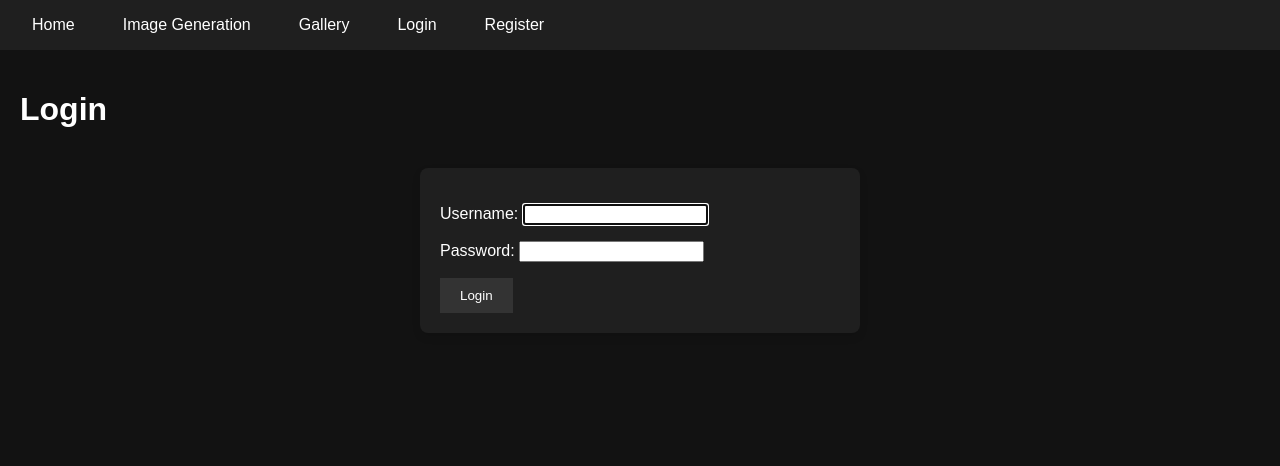
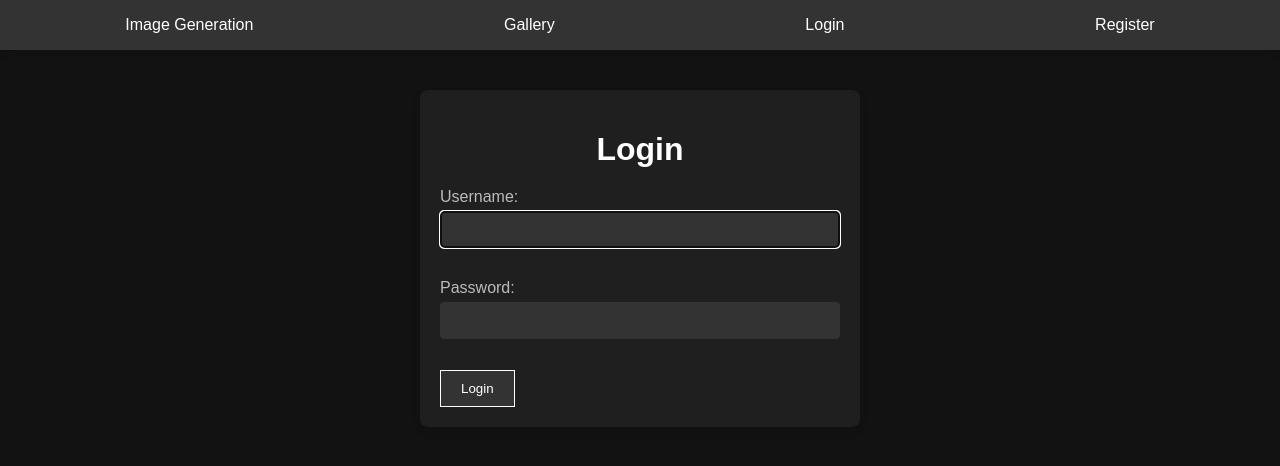
Before and after one commit to hekoshi3/TP-KSP_4s_2k, a Django app: page /accounts/login/ in a window 1280 px wide. Shown: the top 466 px of the page. Run offline with Django 5.2, Linux system fonts and the light colour scheme.

Commit message:
Тестовая версия
Вроде почти все функции реализованы. Доработан профиль и галерея

```diff
--- a/myproject/myapp/templates/gallery.html
+++ b/myproject/myapp/templates/gallery.html
@@ -72,7 +72,7 @@
             text-align: center;
             cursor: pointer;
             overflow: hidden;
-            width: var(--image-width, 300px); /* Default width */
+            width: var(--image-width, 350px); /* Default width */
             transition: width 0.3s ease;
         }
         .gallery-item img {
@@ -174,7 +174,7 @@
     <h1 style="text-align: center; margin-top: 20px;">Gallery</h1>
     <div class="slider-container">
         <label for="sizeSlider">Размер изображений:</label>
-        <input type="range" id="sizeSlider" min="100" max="600" value="300">
+        <input type="range" id="sizeSlider" min="100" max="600" value="350">
     </div>
     <div class="gallery" id="gallery">
         {% for item in gallery_items %}
--- a/myproject/myapp/templates/registration/login.html
+++ b/myproject/myapp/templates/registration/login.html
@@ -2,9 +2,9 @@
 <html lang="en">
 <head>
     <meta charset="UTF-8">
-    <meta name="viewport" content="width=device-width, initial-scale=1.0">
     <title>Login</title>
     <style>
+        /* General styles */
         body {
             background-color: #121212;
             color: #ffffff;
@@ -13,49 +13,51 @@
             padding: 0;
         }
 
+        /* Navbar styles */
         .navbar {
-            background-color: #1f1f1f;
-            padding: 1rem;
+            background-color: #333;
+            overflow: hidden;
+            box-shadow: 0 4px 8px rgba(0, 0, 0, 0.1);
         }
         .navbar-list {
-            list-style: none;
+            list-style-type: none;
+            margin: 0;
+            padding: 0;
             display: flex;
-            gap: 1rem;
-            padding: 0;
-            margin: 0;
+            justify-content: space-around;
+            align-items: center; /* Center align items */
+            height: 50px; /* Ensure consistent height */
         }
         .navbar-item {
-            position: relative;
+            display: inline;
         }
         .navbar-link, .logout-button {
-            color: #ffffff;
+            display: inline-block;
+            color: white;
+            text-align: center;
+            padding: 14px 20px;
             text-decoration: none;
-            padding: 0.5rem 1rem;
             transition: background-color 0.3s, color 0.3s;
-            border: none;
-            background: none;
-            cursor: pointer;
         }
         .navbar-link:hover, .logout-button:hover {
-            background-color: #333333;
-            color: #ffffff;
+            background-color: #575757;
+            color: white;
         }
         .logout-form {
             display: inline;
+            margin: 0;
+            padding: 0;
         }
-        button {
-            background-color: #1f1f1f;
-            color: #ffffff;
-            border: 1px solid #ffffff;
-            padding: 0.5rem 1rem;
+        .logout-button {
+            background: none;
+            border: none;
             cursor: pointer;
-            transition: background-color 0.3s, color 0.3s;
-        }
-        button:hover {
-            background-color: #333333;
-            color: #ffffff;
+            font: inherit;
+            padding: 14px 20px;
+            margin: 0;
         }
 
+        /* Form styles */
         form {
             background-color: #1f1f1f;
             padding: 20px;
@@ -66,25 +68,41 @@
         }
         form h1 {
             margin-bottom: 20px;
+            color: #ffffff;
+            text-align: center;
+        }
+        form label {
+            display: block;
+            margin-bottom: 5px;
+            color: #bbbbbb;
+        }
+        form input, form select, form textarea {
+            width: 100%;
+            padding: 10px;
+            border: 1px solid #333;
+            border-radius: 4px;
+            box-sizing: border-box;
+            background-color: #333;
+            color: #ffffff;
+            margin-bottom: 15px;
         }
         form button {
             background-color: #333;
-            color: #ffffff;
-            border: none;
+            color: white;
+            border: 1px solid #ffffff;
+            cursor: pointer;
             padding: 10px 20px;
-            cursor: pointer;
-            transition: background-color 0.3s;
+            transition: background-color 0.3s, color 0.3s;
         }
         form button:hover {
-            background-color: #575757;
-            color: #ffffff;
+            background-color: white;
+            color: #333;
         }
     </style>
 </head>
 <body>
     <nav class="navbar">
         <ul class="navbar-list">
-            <li class="navbar-item"><a href="/" class="navbar-link">Home</a></li>
             <li class="navbar-item"><a href="/sdgen/" class="navbar-link">Image Generation</a></li>
             <li class="navbar-item"><a href="/gallery/" class="navbar-link">Gallery</a></li>
             {% if user.is_authenticated %}
@@ -102,13 +120,11 @@
         </ul>
     </nav>
 
-    <div style="padding: 20px;">
+    <form method="post">
         <h1>Login</h1>
-        <form method="post">
-            {% csrf_token %}
-            {{ form.as_p }}
-            <button type="submit">Login</button>
-        </form>
-    </div>
+        {% csrf_token %}
+        {{ form.as_p }}
+        <button type="submit">Login</button>
+    </form>
 </body>
 </html>
--- a/myproject/myproject/urls.py
+++ b/myproject/myproject/urls.py
@@ -13,6 +13,7 @@ urlpatterns = [
     path('profile/', views.redirect_to_profile, name='redirect_to_profile'),
     path('profile/<int:user_id>/', views.profile_view, name='profile_view'),
     path('user_profile/', views.profile, name='user_profile'),
+    path('profile/toggle_favourite/', views.toggle_favourite, name='toggle_favourite'),
     path('gallery/', views.gallery_view, name='gallery_view'),
     path('sdgen/', views.image_generation_view, name='image_generation'),
     path('', RedirectView.as_view(url='sdgen/', permanent=False), name='index_redirect'),
```
Also changed, not shown: myproject/myapp/templates/profile.html (+64 -16 lines), myproject/myapp/views.py (+14 -1 lines), myproject/db.sqlite3, myproject/media/generated_images/cetusMix_Whalefall2_1041428335_2024-05-29 08-36.png (added), myproject/media/generated_images/cetusMix_Whalefall2_1233614534_2024-05-29 10-21.png (added), myproject/media/generated_images/cetusMix_Whalefall2_1380029661_2024-05-29 10-20.png (added), myproject/media/generated_images/cetusMix_Whalefall2_1566687787_2024-05-29 08-36.png (added), myproject/media/generated_images/cetusMix_Whalefall2_2611255878_2024-05-29 10-21.png (added), myproject/media/generated_images/cetusMix_Whalefall2_3139497251_2024-05-29 10-21.png (added), myproject/media/generated_images/cetusMix_Whalefall2_667219016_2024-05-29 08-36.png (added).
